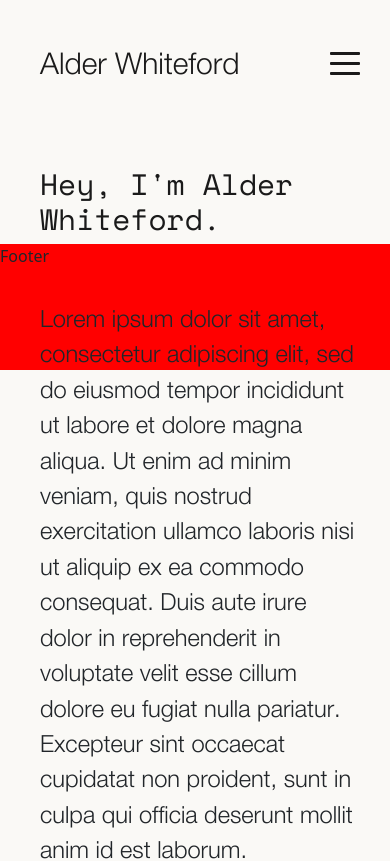
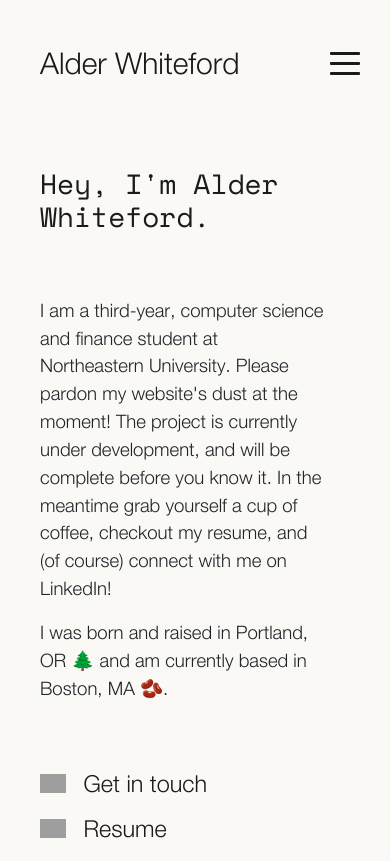
Before and after one commit to alderwhiteford/Portfolio-Website, a React (Create React App) app: page /about in a window 390 px wide. Shown: the top 861 px of the page. Built offline with nearby package versions, Linux system fonts and the light colour scheme; grey boxes are pictures that could not be loaded.

Commit message:
Updated about page

```diff
--- a/src/components/Footer/Footer.css
+++ b/src/components/Footer/Footer.css
@@ -1,5 +1,4 @@
 .footer {
     width: 100vw;
     height: 15vh;
-    background-color: red;
 }
--- a/src/pages/About/About.css
+++ b/src/pages/About/About.css
@@ -10,7 +10,7 @@
 }
 
 .about-row {
-    height: 30vw;
+    height: 70vh;
 }
 
 .about-information {
@@ -69,13 +69,31 @@
     margin-bottom: 7.5vh;
 }
 
+.about-info > p {
+    font-size: 1.3vw;
+    width: 90%;
+}
+
 .about-contact {
     display: flex;
     align-items: center;
 
 }
 
+.about-resume {
+    display: flex;
+    align-items: center;
+    padding-top: 10px;
+}
+
 .about-contact > a {
+    font-size: 1.8vw;
+    color: #1a1a1a;
+    font-family: 'Helvetica Neue Light';
+    text-decoration: none;
+}
+
+.about-resume > a {
     font-size: 1.8vw;
     color: #1a1a1a;
     font-family: 'Helvetica Neue Light';
@@ -87,8 +105,17 @@
     padding-right: 17.5px;
 }
 
+.about-resume > img {
+    height: 2vw;
+    padding-right: 17.5px;
+}
+
 
 .contact-hover {
+    animation: bounce 1s infinite;
+}
+
+.resume-hover {
     animation: bounce 1s infinite;
 }
 
@@ -107,7 +134,6 @@
 .link-hover {
     display: inline-block;
     position: relative;
-    color: #000;
 }
 
 .link-hover:after {
@@ -173,6 +199,7 @@
 }
 
 @media screen and (max-width: 991px) {
+
     .about-photos {
         display: flex;
         justify-content: center;
@@ -189,8 +216,8 @@
         margin-left: 0;
     }
 
-    .about-info {
-        font-size: 2.8vh;
+    .about-info > p {
+        font-size: 2.2vh;
     }
 
     .about-intro {
@@ -208,4 +235,46 @@
     .img-info-txt {
         font-size: 2vw;
     }
+
+    .about-contact > img {
+        height: 5vw;
+    }
+
+    .about-contact > a {
+        font-size: 3vw;
+        color: #1a1a1a;
+        font-family: 'Helvetica Neue Light';
+        text-decoration: none;
+    }
+
+    .about-resume > a {
+        font-size: 3vw;
+        color: #1a1a1a;
+        font-family: 'Helvetica Neue Light';
+        text-decoration: none;
+    }
+
+    .about-resume > img {
+        height: 5vw;
+    }
 }
+
+@media screen and (max-width: 750px) {
+    .about-contact > a {
+        font-size: 6vw;
+        color: #1a1a1a;
+        font-family: 'Helvetica Neue Light';
+        text-decoration: none;
+    }
+
+    .about-resume > a {
+        font-size: 6vw;
+        color: #1a1a1a;
+        font-family: 'Helvetica Neue Light';
+        text-decoration: none;
+    }
+
+    .about-intro {
+        font-size: 3.3vh;
+    }
+}
--- a/src/pages/About/About.js
+++ b/src/pages/About/About.js
@@ -1,10 +1,11 @@
 import React from 'react'
 import { useState } from 'react';
-import Footer from '../../components/Footer/Footer';
+import {NavLink} from 'react-router-dom';
 import './About.css'
 
 function About() {
   const [contactHovered, setContactHover] = useState('off');
+  const [resumeHovered, setResumeHover] = useState('off')
 
   return (
     <div className="container-fluid about">
@@ -13,11 +14,20 @@ function About() {
           <div className='information-container'>
             <h1 className='about-intro'>Hey, I'm Alder Whiteford.</h1>
             <div className='about-info'>
-               Lorem ipsum dolor sit amet, consectetur adipiscing elit, sed do eiusmod tempor incididunt ut labore et dolore magna aliqua. Ut enim ad minim veniam, quis nostrud exercitation ullamco laboris nisi ut aliquip ex ea commodo consequat. Duis aute irure dolor in reprehenderit in voluptate velit esse cillum dolore eu fugiat nulla pariatur. Excepteur sint occaecat cupidatat non proident, sunt in culpa qui officia deserunt mollit anim id est laborum.
+              <p> I am a third-year, computer science and finance student at Northeastern University. Please pardon my website's dust at the moment! The project is currently under development, and will be complete before you know it. In the meantime grab yourself a cup of coffee, checkout my resume, and (of course) connect with me on LinkedIn!</p>
+              <p>I was born and raised in Portland, OR &#127794; and am currently based in Boston, MA &#129752;.</p>
             </div>
             <div className="about-contact">
               <img className={contactHovered === 'on' ? 'contact-hover' : ""}src="https://cdn-icons-png.flaticon.com/512/66/66831.png"></img>
-              <a className='link-hover' href='/contact' onMouseEnter={() => setContactHover('on')} onMouseLeave={() => setContactHover('off')}>Get in Touch</a>
+              <NavLink to={'/contact'} className='link-hover' onMouseEnter={() => setContactHover('on')} onMouseLeave={() => setContactHover('off')}>
+                Get in touch
+              </NavLink>
+            </div>
+            <div className="about-resume">
+              <img className={resumeHovered === 'on' ? 'resume-hover' : ""} src='https://i.imgur.com/stFJBB5.png'></img>
+              <a href='https://drive.google.com/file/d/1NpieXRQBrUJTu1-QSnGK_2EOReVAZhSz/view?usp=sharing' target='_blank' className='link-hover' onMouseEnter={() => setResumeHover('on')} onMouseLeave={() => setResumeHover('off')}>
+                Resume
+              </a>
             </div>
           </div>
         </div>
@@ -28,7 +38,6 @@ function About() {
           </div>
         </div>
       </div>
-      <Footer/>
     </div>
   )
 }
```
